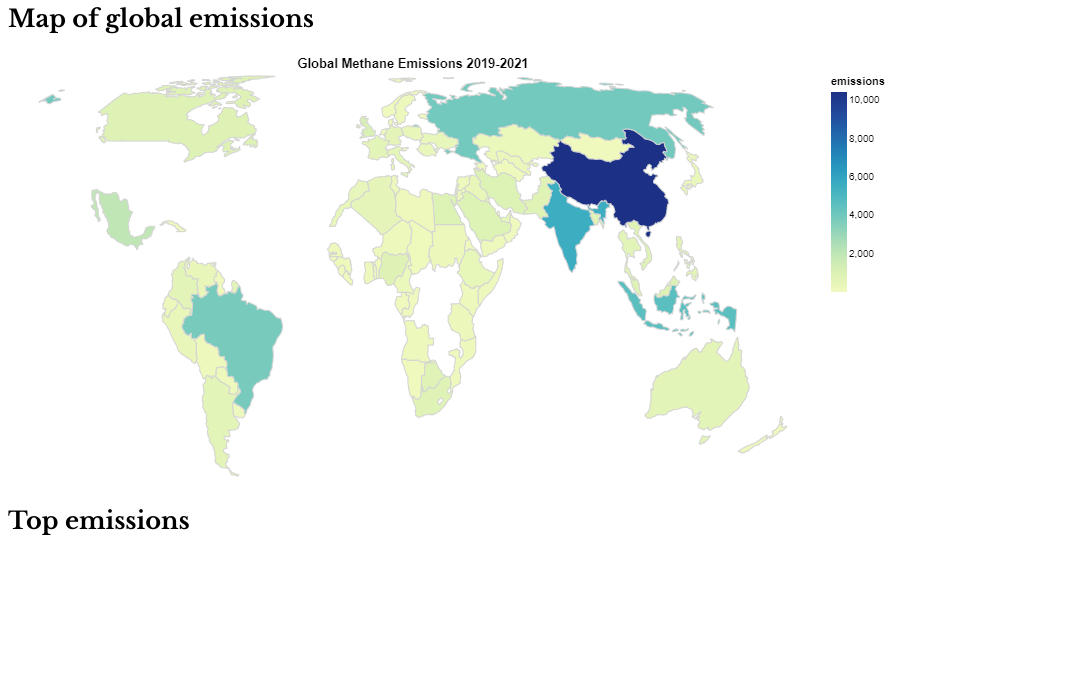
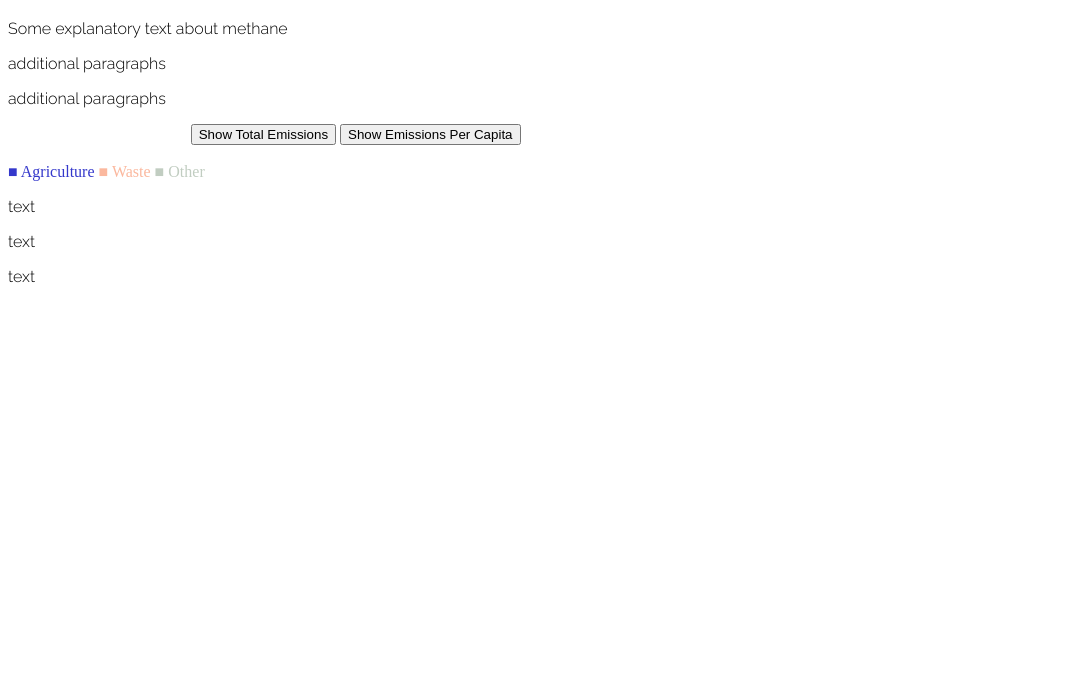
Before and after one commit to lcur0011/3179_A2, a plain HTML site: page index.html in a window 1280 px wide. Shown: the part 118-800 px from the top of the page, without its empty margins (0-1069 px from the left). Drawn offline with nearby package versions, Linux system fonts and the light colour scheme; a script that the page names is missing.

Commit message:
Add files via upload

```diff
--- a/index.html
+++ b/index.html
@@ -3,7 +3,9 @@
 <head>
     <meta charset="UTF-8">
     <meta name="viewport" content="width=device-width, initial-scale=1.0">
+
     <title>Assignment 2</title>
+
     <script src="https://cdn.jsdelivr.net/npm/vega@5.20.2"></script>
     <script src="https://cdn.jsdelivr.net/npm/vega-lite@5.1.0"></script>
     <script src="https://cdn.jsdelivr.net/npm/vega-embed@6.17.0"></script>
@@ -15,21 +17,55 @@
     <link rel="preconnect" href="https://fonts.gstatic.com" crossorigin>
     <link href="https://fonts.googleapis.com/css2?family=Libre+Baskerville:wght@700&family=Raleway:wght@300&display=swap" rel="stylesheet">
 
-    <link rel="stylesheet" href="a2.css"
-
-
+    <link rel="stylesheet" href="a2.css">
 </head>
 
 <body>
-    <h1>Global Methane Emissions</h1>
-    <p>Methane is a greenhouse gas that environmentalists are concerned about. It has a greater warming power than CO2. </p>
+    <div style="text-align: center; font-size: 20pt;">
+        <h1>Global Methane Emissions</h1>
+    </div>
 
-    <h2>Map of global emissions</h2>
-    <img src="map.png">
+    <div class = "row">
+            <div id="yourVegaContainer" class="col big" style="padding: left;"></div>
 
-    <h2>Top emissions</h2>
-    <div id="bar">
+        <div class="col small">
+            <p>Some explanatory text about methane</p>
+            <p>additional paragraphs</p>
+            <p>additional paragraphs</p>
+        </div>
+        <div style="width: 55%; text-align: center;">
+                <button class="button" onclick="toggleVisualization('spec1')">Show Total Emissions</button>
+                <button class="button" onclick="toggleVisualization('spec2')">Show Emissions Per Capita</button>
+                </div>
     </div>
+<br>
+
+<div class="box">
+<div style="display:inline-block; color:#3438CB">&#9632 Agriculture</div>
+<div style="display: inline-block; color:#fbb89e">&#9632 Waste</div>
+<div style="display: inline-block; color:#c1cdc1">&#9632 Other</div>
+</div>
+    <div class = "row">
+        <div id = "bar" class="col six">
+            </div>
+
+        <div class="col six">
+            <p>text</p>
+        </div>
+
+        <div id = "pie" class = "col six">
+            </div>
+
+        <div class="col six">
+            <p>text</p>
+        </div>
+     <div id="box" class="col six"></div>
+
+     <div class="col six">
+        <p>text</p>
+    </div>
+
+
+
 </body>
-
 </html>
```
